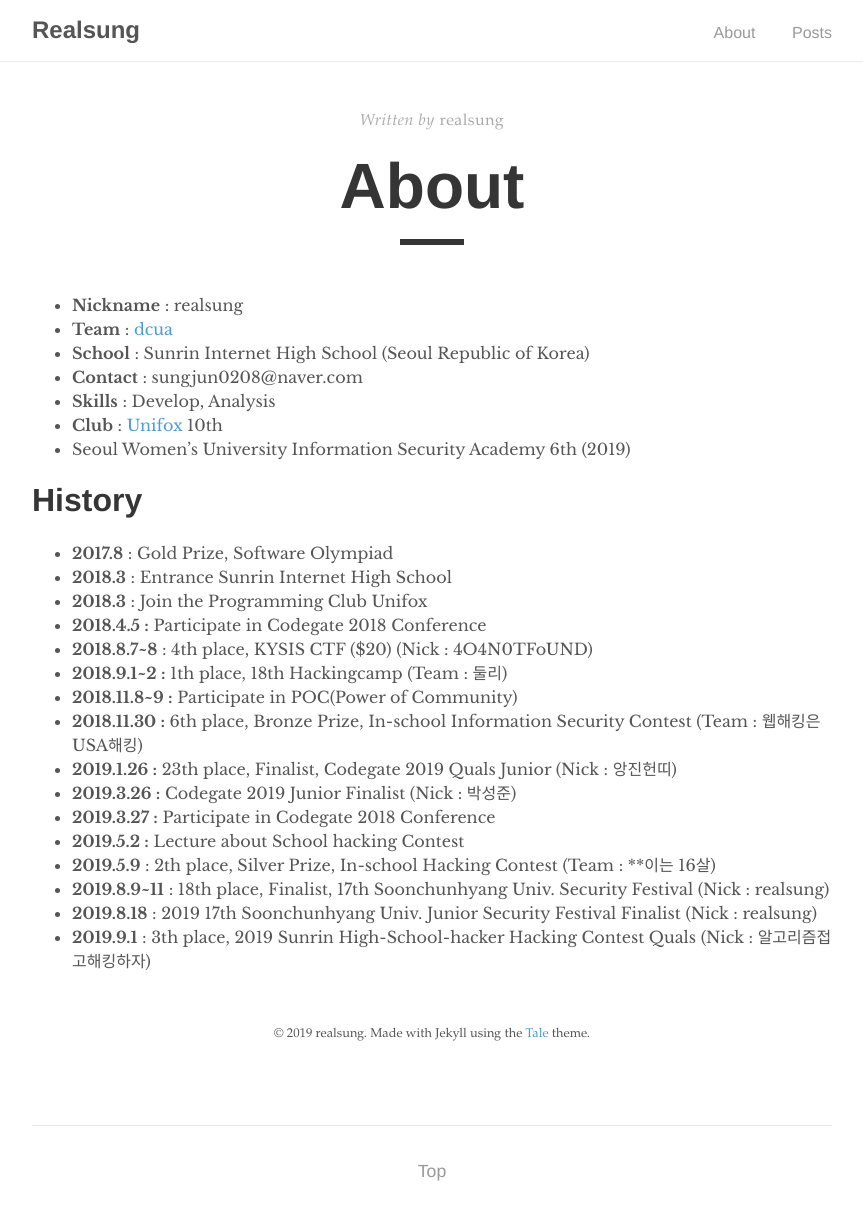
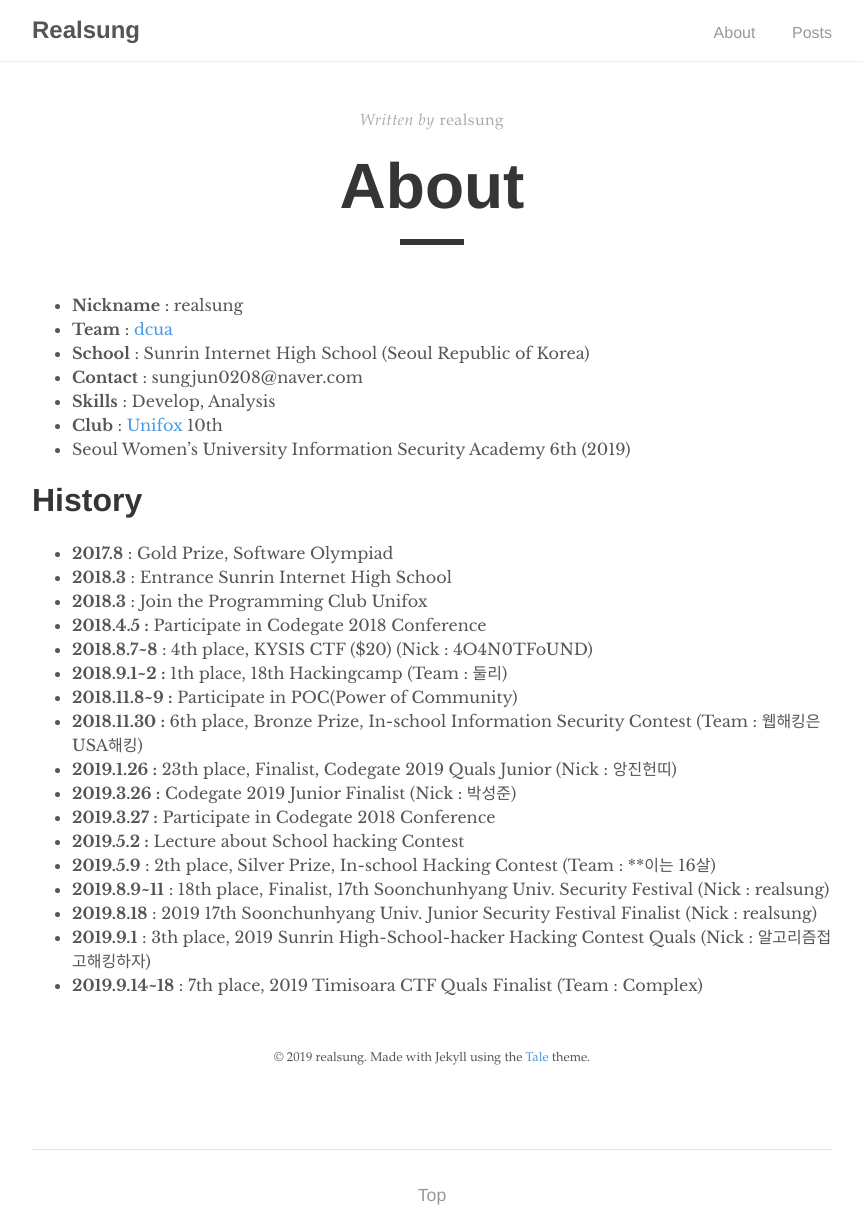
Before and after one commit to realsung/realsung.github.io_backup, a Jekyll site: the page built from about.md, in a window 1280 px wide. Shown: the whole page, without its empty margins (208-1071 px from the left). Built offline with Jekyll 4.4.1, drawn with Linux system fonts in a browser that asks for light colours; before the commit the page ends 1185 px from its top, so only the background shows below that.

Commit message:
update about

```diff
--- a/about.md
+++ b/about.md
@@ -30,3 +30,4 @@ permalink: /about/
 - __2019.8.9~11__ : 18th place, Finalist, 17th Soonchunhyang Univ. Security Festival (Nick : realsung)
 - __2019.8.18__ : 2019 17th Soonchunhyang Univ. Junior Security Festival Finalist (Nick : realsung)
 - __2019.9.1__ : 3th place, 2019 Sunrin High-School-hacker Hacking Contest Quals (Nick : 알고리즘접고해킹하자)
+- __2019.9.14~18__ : 7th place, 2019 Timisoara CTF Quals Finalist (Team : Complex)
```
